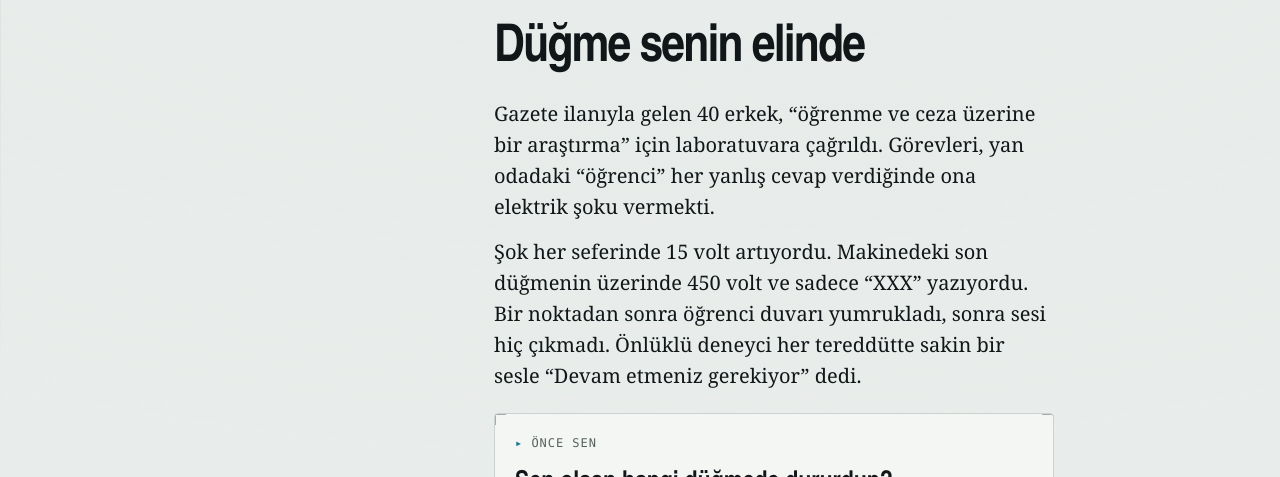
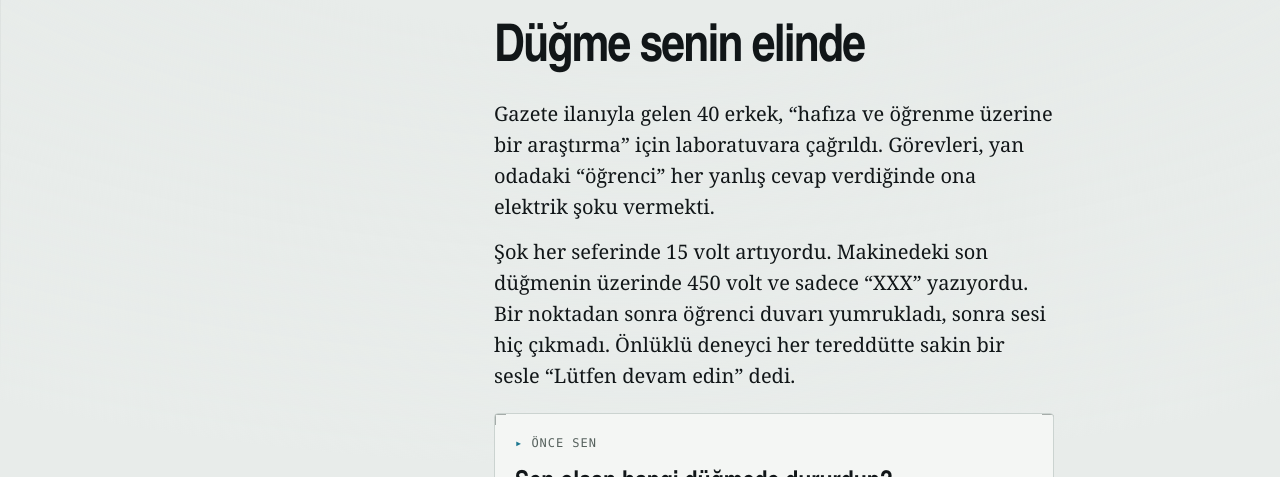
Before and after one commit to vonkarts/vonkarts.github.io, a Jekyll site: the page built from _experiments/tr/001-milgram-deneyi.md, in a window 1280 px wide. Shown: the part 253-730 px from the top of the page. Built offline with Jekyll 4.4.1, drawn with Linux system fonts in a browser that asks for light colours; some web fonts are replaced.

Commit message:
Türkçe metinde 5 anlam düzeltmesi (İngilizceyle karşılaştırma)
- Milgram: ilan "hafıza ve öğrenme"; deneycinin sözü "Lütfen devam edin"
- Cüzdan: kartvizitler (çoğul); şarap: "Tadımcılar acemi değildi"; Mpemba: "ılık olandan"
- CLAUDE.md: her yeni deneyde 5 dil anlam karşılaştırması

Co-Authored-By: Claude Opus 5.5 <noreply@anthropic.com>
Claude-Session: https://claude.ai/code/session_01S3aKa9FYuubBrD5bXf86vX

```diff
--- a/_experiments/tr/001-milgram-deneyi.md
+++ b/_experiments/tr/001-milgram-deneyi.md
@@ -13,8 +13,8 @@ meta:
 - Yale Üniversitesi
 - 40 katılımcı
 story:
-- Gazete ilanıyla gelen 40 erkek, “öğrenme ve ceza üzerine bir araştırma” için laboratuvara çağrıldı. Görevleri, yan odadaki “öğrenci” her yanlış cevap verdiğinde ona elektrik şoku vermekti.
-- Şok her seferinde 15 volt artıyordu. Makinedeki son düğmenin üzerinde 450 volt ve sadece “XXX” yazıyordu. Bir noktadan sonra öğrenci duvarı yumrukladı, sonra sesi hiç çıkmadı. Önlüklü deneyci her tereddütte sakin bir sesle “Devam etmeniz gerekiyor” dedi.
+- Gazete ilanıyla gelen 40 erkek, “hafıza ve öğrenme üzerine bir araştırma” için laboratuvara çağrıldı. Görevleri, yan odadaki “öğrenci” her yanlış cevap verdiğinde ona elektrik şoku vermekti.
+- Şok her seferinde 15 volt artıyordu. Makinedeki son düğmenin üzerinde 450 volt ve sadece “XXX” yazıyordu. Bir noktadan sonra öğrenci duvarı yumrukladı, sonra sesi hiç çıkmadı. Önlüklü deneyci her tereddütte sakin bir sesle “Lütfen devam edin” dedi.
 you:
   q: Sen olsan hangi düğmede dururdun?
   kind: generator
```
Also changed, not shown: CLAUDE.md (+1 -0 lines), _queue/tr/005-kayip-cuzdan-deneyi.md (+1 -1 lines), _queue/tr/007-boyali-sarap-deneyi.md (+1 -1 lines), _queue/tr/010-mpemba-etkisi.md (+1 -1 lines).
